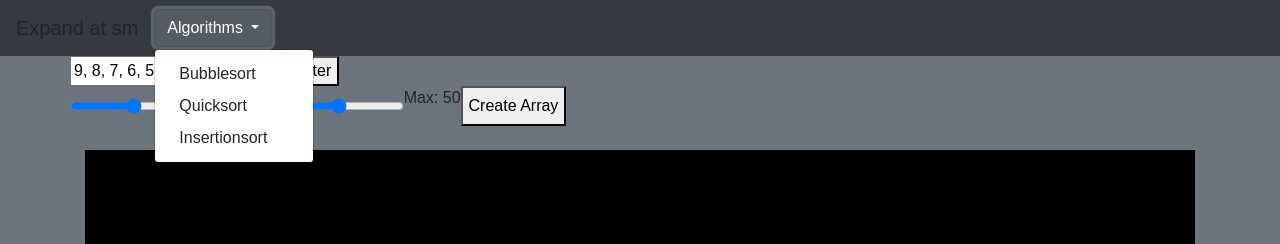
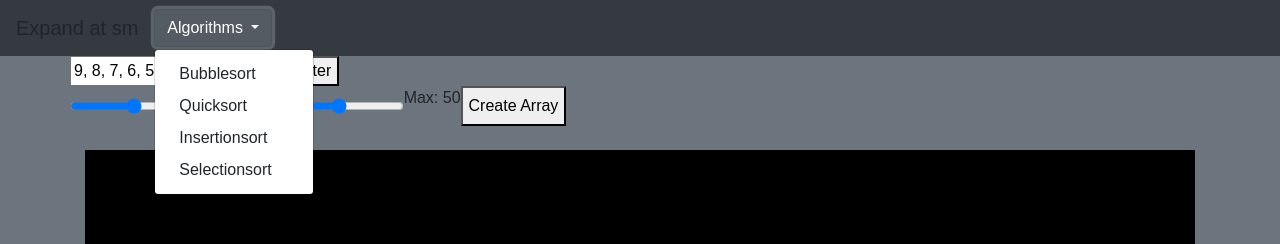
Before and after one commit to dandre3000/sorting-animation, a Vue app: page / in a window 1280 px wide. Both pictures are taken after a click on the button "Algorithms". Shown: the top 244 px of the page. Built offline with nearby package versions, Linux system fonts and the light colour scheme.

Commit message:
Add selection sort

```diff
--- a/src/Navbar.vue
+++ b/src/Navbar.vue
@@ -10,6 +10,7 @@
 					<a class="dropdown-item" href="#" @click="setSort('bubblesort')">Bubblesort</a>
 					<a class="dropdown-item" href="#" @click="setSort('quicksort')">Quicksort</a>
 					<a class="dropdown-item" href="#" @click="setSort('insertionsort')">Insertionsort</a>
+					<a class="dropdown-item" href="#" @click="setSort('selectionsort')">Selectionsort</a>
 				</div>
 			</div>
 		</nav>
--- a/src/algorithms.js
+++ b/src/algorithms.js
@@ -217,3 +217,41 @@ export const insertionsort = (arr, descending) => {
 
 	return sequence
 }
+
+export const selectionsort = (arr, descending) => {
+	const copy = [].concat(arr)
+
+	const sequence = [{ type: 'genesis' }]
+	sequence.index = 0
+
+	for (let i = 0; i < copy.length - 1; i++) {
+		let min = i
+
+		if (!descending) {
+			for (let j = i + 1; j < copy.length; j++) {
+				sequence.push({ type: 'comparison', index1: j, index2: min, operator: '<' })
+
+				if (copy[j] < copy[min]) {
+					min = j
+				}
+			}
+		} else {
+			for (let j = i + 1; j < copy.length; j++) {
+				sequence.push({ type: 'comparison', index1: j, index2: min, operator: '>' })
+
+				if (copy[j] > copy[min]) {
+					min = j
+				}
+			}
+
+		}
+
+		sequence.push({ type: 'swap', index1: i, index2: min })
+
+		swap(copy, i, min)
+	}
+
+	sequence.push({ type: 'end' })
+
+	return sequence
+}
```
